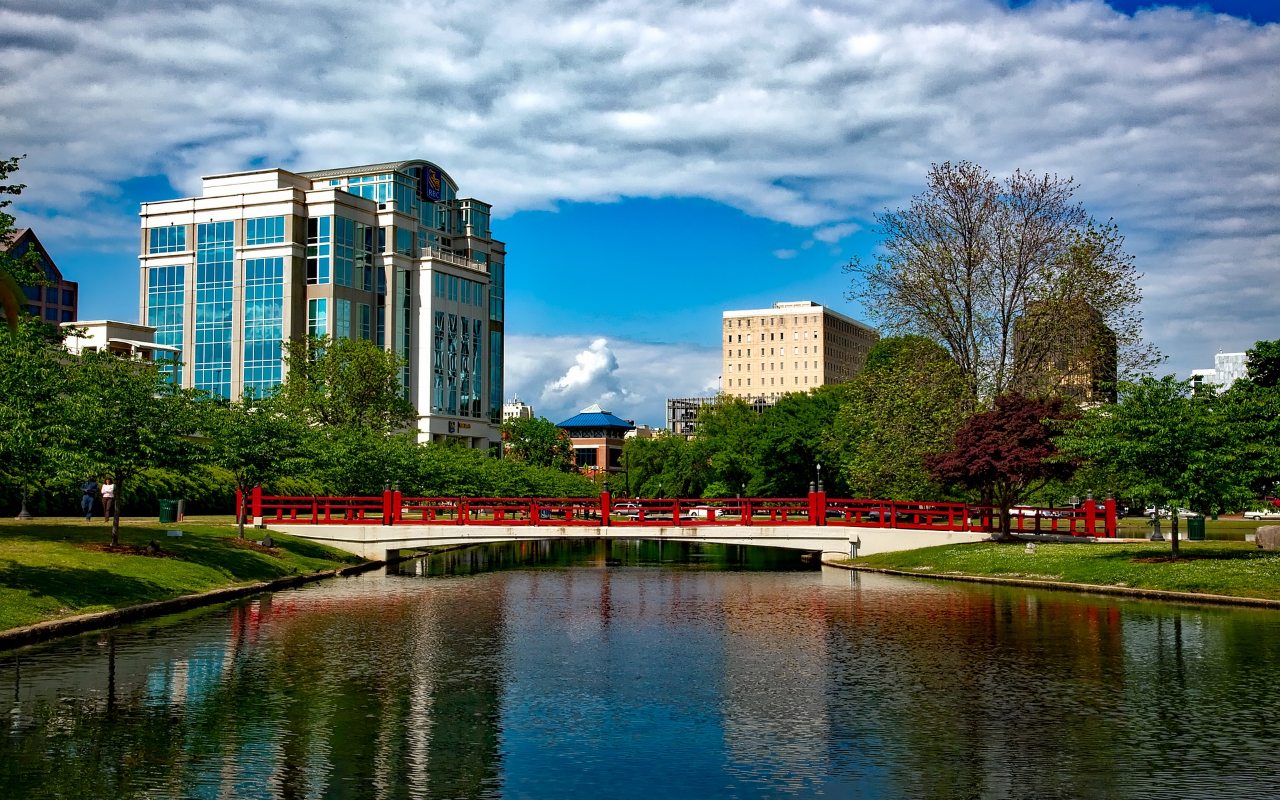
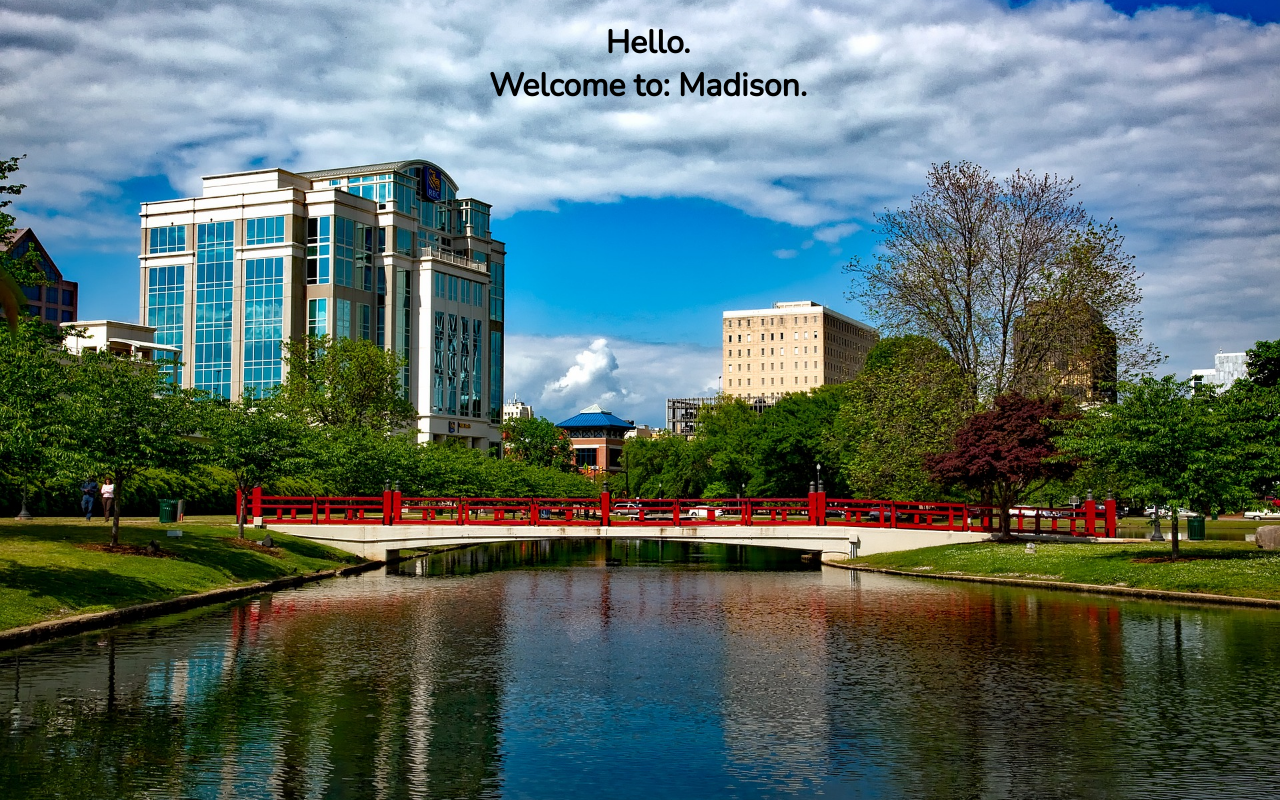
Before and after one commit to movealongg/m14-hw11-northington_aliyah, a website: page index.html in a window 1280 px wide. Drawn offline with nearby package versions, Linux system fonts and the light colour scheme.

Commit message:
Add and style the header

```diff
--- a/index.html
+++ b/index.html
@@ -6,10 +6,14 @@
 	<meta name="viewport" content="width=device-width, initial-scale=1.0" />
 	<meta name="description" content="">
 	<title>Module 14 - Homework 11</title>
-	<link rel="stylesheet" href="main.css">
+	<link href="https://fonts.googleapis.com/css?family=Nunito" rel="stylesheet" />
+	<link rel="stylesheet" href="main.css" />
 </head>
 
 	<body>
+		<header>
+			<h1>Hello.<br/> Welcome to: Madison.</h1>
+		</header>
 
 	</body>
 
--- a/main.css
+++ b/main.css
@@ -1,3 +1,8 @@
+html{
+	font-family: 'Nunito', sans-serif;
+	font-size: 16px;
+}
+
 body{
 	background-image: url(img/hsv.jpg);
 	width: 100%;
@@ -7,3 +12,7 @@ body{
 	background-size: cover;
 	background-attachment: fixed;
 }
+
+h1{
+	text-align: center;
+}
```
